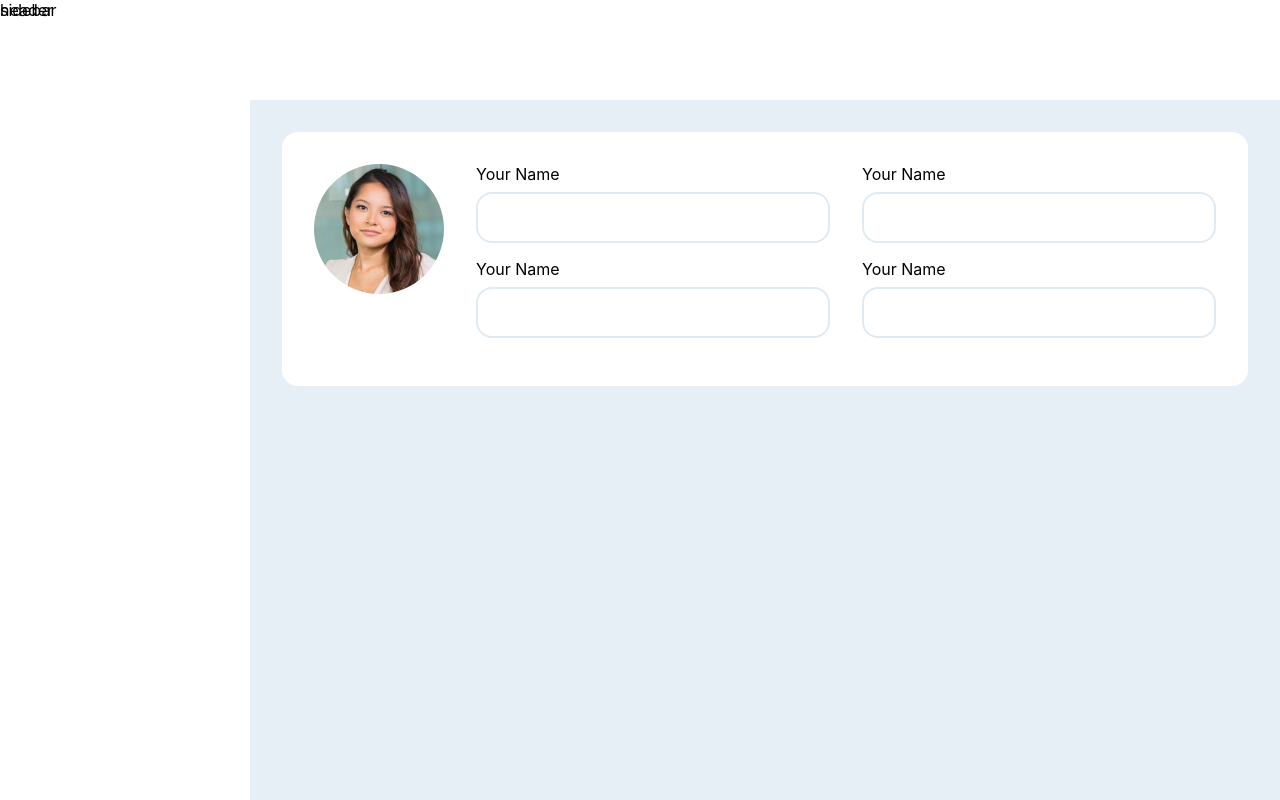
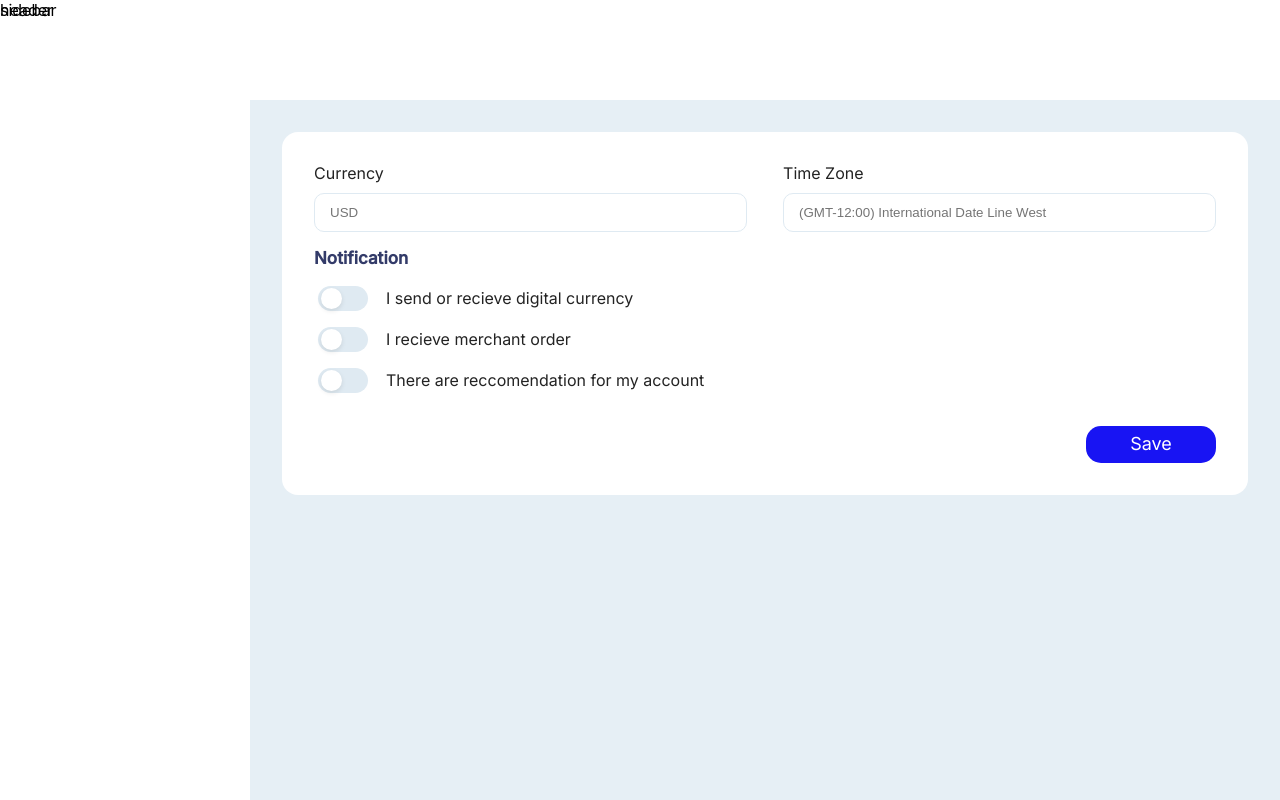
Before and after one commit to Engineersmind/BankDash, a React (Create React App) app: page / in a window 1280 px wide. Built offline with nearby package versions, Linux system fonts and the light colour scheme.

Commit message:
created settings-preferences page

```diff
--- a/public/index.html
+++ b/public/index.html
@@ -24,6 +24,8 @@
       work correctly both with client-side routing and a non-root public URL.
       Learn how to configure a non-root public URL by running `npm run build`.
     -->
+    <link rel="stylesheet" href="https://fonts.googleapis.com/css2?family=Inter:wght@400;500&display=swap">
+
     <title>React App</title>
   </head>
   <body>
--- a/src/App.js
+++ b/src/App.js
@@ -1,6 +1,5 @@
 import "./App.css";
-
-import { Settings } from "./pages/Settings";
+import Preferences from "./pages/Preferences";
 
 function App() {
   return (
@@ -10,7 +9,7 @@ function App() {
       <header className="app-header">header</header>
 
       <main className="app-main">
-        <Settings />
+        <Preferences />
       </main>
     </>
   );
--- a/src/components/Input.css
+++ b/src/components/Input.css
@@ -1,14 +1,24 @@
 .input-field input {
-  width: 510px;
-  height: 50px;
-  border-radius: 15px;
+  width: calc(100%-10px);
+  height: 35px;
+  border-radius: 10px;
   border: 1px solid rgba(223, 234, 242, 1);
+  margin-top: 10px;
+  padding-left: 15px;
 }
 .input-field label {
   font-family: Inter;
   font-size: 16px;
-  font-weight: 400;
+  font-weight: 400px;
   line-height: 19.36px;
   text-align: left;
   color: rgba(35, 35, 35, 1);
 }
+.input-field {
+  display: flex;
+  flex-direction: column;
+  width: 48%;
+}
+input:focus {
+  outline: none;
+}
--- a/src/components/Input.jsx
+++ b/src/components/Input.jsx
@@ -1,6 +1,5 @@
-import "./Input.css"
+import "./Input.css";
 export default function Input(props) {
-
   const { name, id, type, placeholder, label, value, onChange } = props;
 
   return (
--- a/src/components/Toggle.jsx
+++ b/src/components/Toggle.jsx
@@ -1,8 +1,6 @@
-import "./Toggle.css"
 import ToggleButton from "./ToggleButton";
 import { useState } from "react";
 export default function Toggle() {
-
   const [recieveCurrency, setRecieveCurrency] = useState(false);
   const [merchantOrder, setMerchantOrder] = useState(false);
   const [reccomendation, setReccomendation] = useState(false);
@@ -14,7 +12,7 @@ export default function Toggle() {
     setMerchantOrder(!merchantOrder);
   }
   function handleReccomendation() {
-    console.log("click",reccomendation);
+    console.log("click", reccomendation);
     setReccomendation(!reccomendation);
   }
 
@@ -23,20 +21,20 @@ export default function Toggle() {
       id: "1",
       content: "I send or recieve digital currency",
       onToggle: handleRecieveCurrency,
-      onCheck: recieveCurrency
+      onCheck: recieveCurrency,
     },
     {
       id: "2",
       content: "I recieve merchant order",
       onToggle: handleMerchantOrder,
-      onCheck:  merchantOrder
+      onCheck: merchantOrder,
     },
     {
       id: "3",
       content: "There are reccomendation for my account",
       onToggle: handleReccomendation,
-      onCheck:  reccomendation
-    }
+      onCheck: reccomendation,
+    },
   ];
 
   return (
--- a/src/components/ToggleButton.css
+++ b/src/components/ToggleButton.css
@@ -11,8 +11,8 @@
 
 input[type="checkbox"] {
   appearance: none;
-  width: 56px;
-  height: 30.71px;
+  width: 50px;
+  height: 25px;
   background-color: rgba(223, 234, 242, 1);
   border-radius: 25px;
   position: relative;
@@ -26,10 +26,10 @@ input[type="checkbox"]::before {
   position: absolute;
   top: 1.9px;
   left: 3px;
-  width: 27px;
-  height: 27px;
+  width: 21px;
+  height: 21px;
   background-color: rgba(255, 255, 255, 1);
-  border-radius: 50%;
+  border-radius: 70%;
   transition: transform 0.3s;
   box-shadow: 0px 2px 5px 0px rgba(0, 0, 0, 0.1);
 }
@@ -42,10 +42,12 @@ input[type="checkbox"]:checked::before {
   transform: translateX(23.5px);
 }
 
-label {
+.toggle-button label {
   font-family: Inter;
   font-size: 16px;
-  font-weight: 400;
+  font-weight: 400px;
   line-height: 19.36px;
   text-align: left;
+  color: rgba(35, 35, 35, 1);
+  padding-left: 15px;
 }
--- a/src/components/ToggleButton.jsx
+++ b/src/components/ToggleButton.jsx
@@ -1,6 +1,5 @@
-import "./ToggleButton.css"
+import "./ToggleButton.css";
 export default function ToggleButton(props) {
-
   console.log(props);
   props.Attributes.forEach((attribute) => {
     console.log(attribute.onCheck);
--- a/src/pages/Preferences.css
+++ b/src/pages/Preferences.css
@@ -1,13 +1,35 @@
 button {
-  height: 50px;
-  width: 190px;
+  height: 37px;
+  width: 130px;
   background: rgba(24, 20, 243, 1);
   border-radius: 15px;
   font-family: Inter;
   font-size: 18px;
-  font-weight: 500;
+  font-weight: 500px;
   line-height: 21.78px;
   text-align: center;
   color: rgba(255, 255, 255, 1);
-  border:none;
+  border: none;
+  margin-top: 30px;
+  align-self: flex-end;
 }
+.preferences-card {
+  background-color: white;
+  border-radius: 16px;
+  padding: 32px;
+  display: flex;
+  flex-direction: column;
+}
+.input-wrapper {
+  display: flex;
+  justify-content: space-between;
+  height: 70px;
+}
+.heading-toggle h2 {
+  font-family: Inter;
+  font-size: 17px;
+  font-weight: 500px;
+  line-height: 20.57px;
+  text-align: left;
+  color: rgba(51, 59, 105, 1);
+}
--- a/src/pages/Preferences.jsx
+++ b/src/pages/Preferences.jsx
@@ -14,7 +14,7 @@ export default function Preferences() {
   }
 
   return (
-    <>
+    <div className="preferences-card">
       <div className="input-wrapper">
         <Input
           name="currency"
@@ -42,6 +42,6 @@ export default function Preferences() {
         <Toggle />
       </div>
       <button>Save</button>
-    </>
+    </div>
   );
 }
```
Also changed, not shown: src/components/Toggle.css (deleted).
